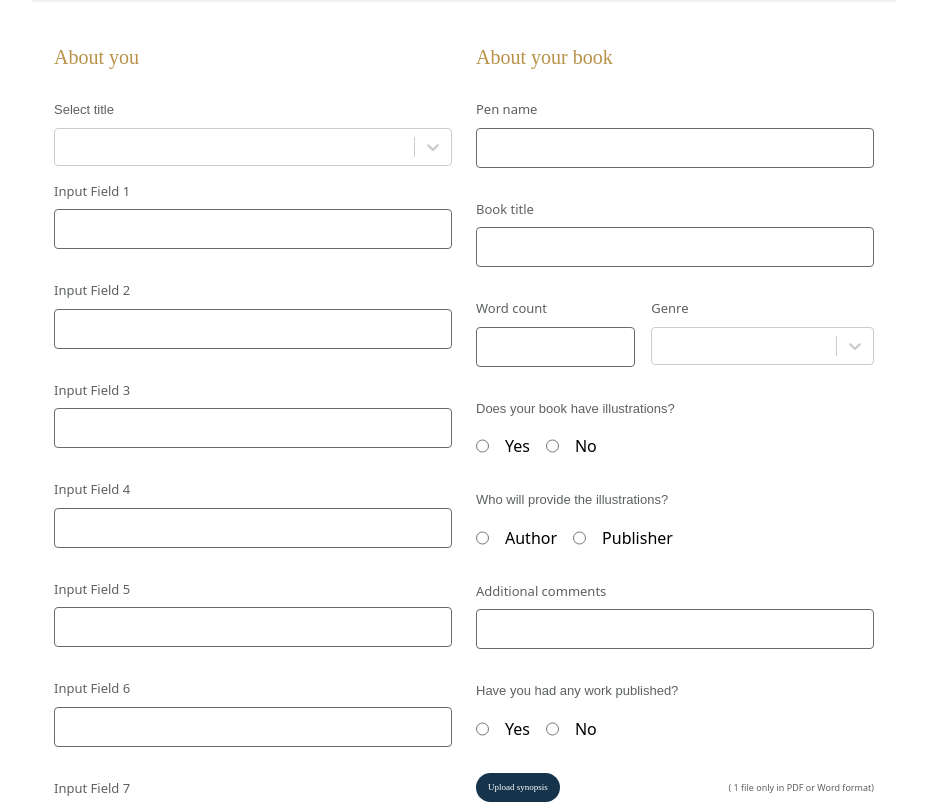
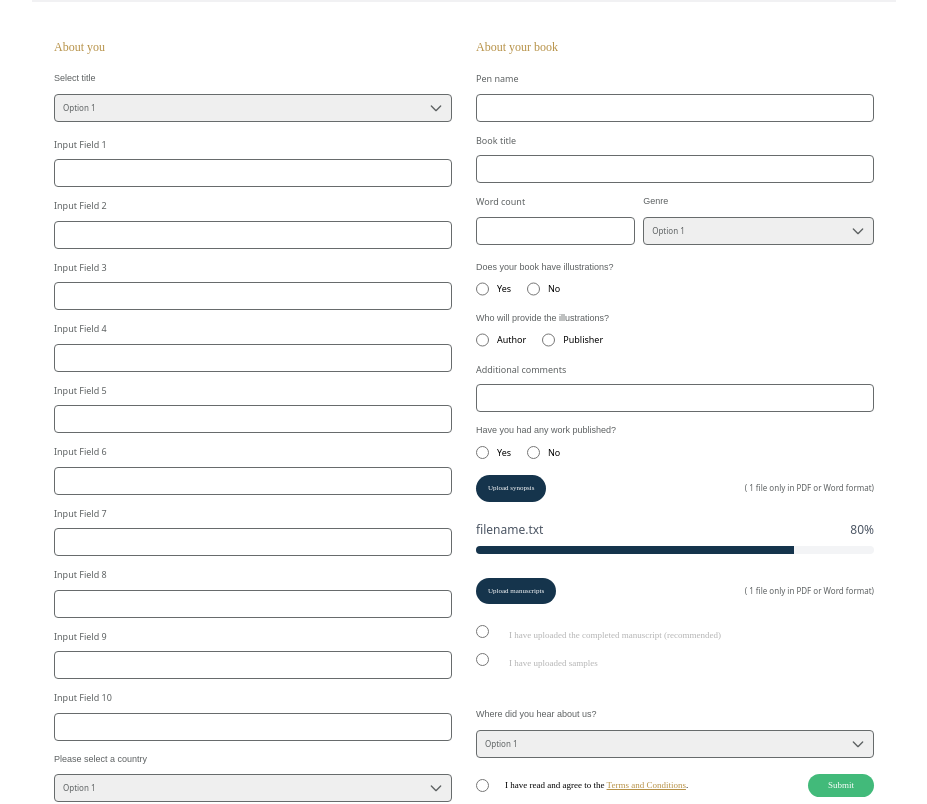
Before and after one commit to Hadees621/pegasus, a React (Create React App) app: page /submit-online in a window 1280 px wide. Shown: the part 300-1104 px from the top of the page, without its empty margins (176-1103 px from the left). Built offline with nearby package versions, Linux system fonts and the light colour scheme.

Commit message:
TILL 1440

```diff
--- a/src/pages/submit-online/components/AboutBook.js
+++ b/src/pages/submit-online/components/AboutBook.js
@@ -1,9 +1,9 @@
 import React, { useRef, useState } from "react";
 import { Link } from "react-router-dom";
-import Select from "react-select";
 import FileUpload from "./FileUpload.js";
 import RadioGroup from "./RadioGroup";
 import TextInput from "./TextInput";
+import SelectInput from "./SelectInput.js";
 
 const options = [
     { value: "option1", label: "Option 1" },
@@ -31,7 +31,7 @@ const AboutBook = () => {
     return (
         <>
             <div className="flex flex-col w-full">
-                <h1 className="text-[20px] text-[#B79248] font-fairplay mb-7 mt-5">
+                <h1 className="text-[20px] 1024:text-[12px] text-[#B79248] font-fairplay mb-7 mt-5 1024:my-4">
                     About your book
                 </h1>
                 <div className="w-full 2000:mt-2">
@@ -39,15 +39,12 @@ const AboutBook = () => {
                         <TextInput label="Pen name" id="inputField1" name="inputField1" />
                         <TextInput label="Book title" id="inputField2" name="inputField2" />
 
-                        <div className="flex gap-4 ">
+                        <div className="flex gap-4  1024:gap-2">
                             <div className="w-[40%]">
                                 <TextInput label="Word count" id="inputField3" name="inputField3" />
                             </div>
                             <div className="flex-1">
-                                <label className="block text-[#5D6162] text-[13px] mb-2" htmlFor="dropdownField">
-                                    Genre
-                                </label>
-                                <Select options={options} isSearchable={true} placeholder={null} />
+                                <SelectInput label={"Genre"} option={options} />
                             </div>
                         </div>
 
@@ -90,7 +87,7 @@ const AboutBook = () => {
                             onChange={handleFileChange}
                         />
 
-                        <div className="relative mb-11 pt-1">
+                        <div className="relative mb-11 pt-1 1024:mb-6">
                             <>
                                 <div className="mb-2 flex items-center justify-between text-xs">
                                     <div className="text-gray-600">filename.txt</div>
@@ -108,7 +105,7 @@ const AboutBook = () => {
                             onChange={handleFileChange}
                         />
 
-                        <div className="flex flex-col gap-3 mb-2">
+                        <div className="flex flex-col gap-3 mb-3 1024:gap-1 1024:mb-1">
                             <div className={`form-check space-x-5 ${selectedOption === 1 ? 'text-[#2E3059]' : 'text-[#B4B4B4]'}`}>
                                 <input
                                     type="radio"
@@ -118,7 +115,7 @@ const AboutBook = () => {
                                     onChange={() => handleRadioChange(1)}
                                     checked={selectedOption === 1}
                                 />
-                                <label className="form-check-label font-fairplay" htmlFor="radioOption1">
+                                <label className="form-check-label font-fairplay 1024:text-[9px]" htmlFor="radioOption1">
                                     I have uploaded the completed manuscript (recommended)
                                 </label>
                             </div>
@@ -132,18 +129,15 @@ const AboutBook = () => {
                                     onChange={() => handleRadioChange(2)}
                                     checked={selectedOption === 2}
                                 />
-                                <label className="form-check-label font-fairplay" htmlFor="radioOption2">
+                                <label className="form-check-label font-fairplay 1024:text-[9px]" htmlFor="radioOption2">
                                     I have uploaded samples
                                 </label>
                             </div>
                         </div>
 
-                        <div className="mb-14">
-                            <label className="block text-[13px] font-roboto text-[#5D6162] mb-2">
-                                Where did you hear about us?
-                            </label>
-                            <Select options={options} isSearchable={true} placeholder={null} />
-                        </div>
+                        <SelectInput label={"Where did you hear about us?"} options={options} />
+
+
 
                         <div className="form-check space-x-5 flex justify-between items-center">
                             <div className="space-x-4 items-center flex">
@@ -153,7 +147,7 @@ const AboutBook = () => {
                                     id="radio"
                                     name="radio"
                                 />
-                                <label className="form-check-label font-fairplay text-[12px] text-black">
+                                <label className="form-check-label font-fairplay text-[12px] 1024:text-[9px] text-black">
                                     I have read and agree to the{" "}
                                     <Link to="/terms" className="text-[#B79248] underline font-fairplay">
                                         Terms and Conditions
@@ -162,7 +156,7 @@ const AboutBook = () => {
                                 </label>
                             </div>
 
-                            <button className="bg-[#42BA7A] text-white px-9 py-[10px] rounded-3xl cursor-pointer text-[12px] font-fairplay">
+                            <button className="bg-[#42BA7A] text-white px-9 py-[10px] rounded-3xl cursor-pointer text-[12px] font-fairplay 1024:text-[9px] 1024:px-5 1024:py-[5px]">
                                 Submit
                             </button>
                         </div>
--- a/src/pages/submit-online/components/Aboutyou.js
+++ b/src/pages/submit-online/components/Aboutyou.js
@@ -1,26 +1,21 @@
 import React from "react";
 import SelectInput from "./SelectInput";
 import TextInputArray from "./TextInputArray";
-
-const options = [
-    { value: "option1", label: "Option 1" },
-    { value: "option2", label: "Option 2" },
-];
 
 const AboutYou = () => {
     return (
         <>
             <div className="flex flex-col w-full">
-                <h1 className="text-[20px] text-[#B79248] font-fairplay mb-7 mt-5">
+                <h1 className="text-[20px] 1024:text-[12px] text-[#B79248] font-fairplay mb-7 mt-5 1024:my-4">
                     About you
                 </h1>
                 <div className="w-full">
                     <form>
-                        <SelectInput label="Select title" id="titleSelect" options={options} />
+                        <SelectInput label="Select title" id="titleSelect" />
 
                         <TextInputArray count={10} />
 
-                        <SelectInput label="Select Country" id="titleSelect" options={options} />
+                        <SelectInput label="Please select a country" id="countrySelect" />
                     </form>
                 </div>
             </div>
@@ -29,63 +24,3 @@ const AboutYou = () => {
 };
 
 export default AboutYou;
-
-
-// import React from "react";
-// import Select from "react-select";
-
-// const options = [
-//     { value: "option1", label: "Option 1" },
-//     { value: "option2", label: "Option 2" },
-// ];
-
-// const AboutYou = () => {
-//     return (
-//         <>
-//             <div className="flex flex-col w-full">
-//                 {/* text-center 425:text-start  425:text-[15px] 768:text-[18px] 1024:text-[10px] 1440:text-[14px] 2000:text-[20px] */}
-//                 <h1 className="text-[20px] text-[#B79248] font-fairplay mb-7 mt-5">
-//                     About you
-//                 </h1>
-//                 <div className="w-full">
-//                     <form>
-//                         {/* <SelectInput label="Select title" id="titleSelect" options={options} */}
-//                         <div className="mb-10">
-//                             <label className="block mb-2 text-[13px] font-roboto text-[#5D6162]">
-//                                 Select title
-//                             </label>
-//                             <Select options={options} isSearchable={true} className={'text-[#5D6162]'} placeholder={null} />
-//                         </div>
-
-//                         {[...Array(10)].map((_, index) => (
-//                             <div key={index} className="mb-8">
-//                                 <label
-//                                     className="block text-[#5D6162] text-[13px] mb-2"
-//                                     htmlFor={`inputField${index + 1}`}
-//                                 >
-//                                     Input Field {index + 1}
-//                                 </label>
-//                                 <input
-//                                     type="text"
-//                                     id={`inputField${index + 1}`}
-//                                     name={`inputField${index + 1}`}
-//                                     className="w-full px-3 py-2 border border-[#676B6C] rounded-[4px] h-[40px]"
-//                                 />
-//                             </div>
-//                         ))}
-
-
-//                         <div className="mb-4">
-//                             <label className="block text-[13px] font-roboto text-[#5D6162] mb-2">
-//                                 Please Select a Country
-//                             </label>
-//                             <Select options={options} isSearchable={true} placeholder={null} />
-//                         </div>
-//                     </form>
-//                 </div>
-//             </div>
-//         </>
-//     );
-// };
-
-// export default AboutYou;
--- a/src/pages/submit-online/components/FileUpload.js
+++ b/src/pages/submit-online/components/FileUpload.js
@@ -2,10 +2,10 @@ import React from "react";
 
 const FileUpload = ({ label, onClick, onChange }) => {
     return (
-        <div className="mb-8 flex justify-between items-center">
+        <div className="mb-8 flex justify-between items-center 1024:mb-4">
             <>
                 <label
-                    className="bg-[#15344C] text-white text-[9px] px-3 py-2 1440:px-8 1440:py-[12px] rounded-3xl cursor-pointer 1440:text-[12px] font-fairplay"
+                    className="bg-[#15344C] text-white text-[9px] 1024:text-[7px] px-3 py-2 2000:px-8 2000:py-[12px] rounded-3xl cursor-pointer 2000:text-[12px] font-fairplay"
                     htmlFor="fileUploadButton"
                     onClick={onClick}
                 >
@@ -18,7 +18,7 @@ const FileUpload = ({ label, onClick, onChange }) => {
                     onChange={onChange}
                 />
             </>
-            <h1 className="text-[#5D6162] text-[9px] 1440:text-[13px]">( 1 file only in PDF or Word format)</h1>
+            <h1 className="text-[#5D6162] text-[9px] 1024:text-[8px] 2000:text-[13px]">( 1 file only in PDF or Word format)</h1>
         </div>
     );
 };
--- a/src/pages/submit-online/components/RadioGroup.js
+++ b/src/pages/submit-online/components/RadioGroup.js
@@ -2,13 +2,13 @@ import React from "react";
 
 const RadioGroup = ({ label, options, onChange, selectedOption }) => {
     return (
-        <div className="mb-8">
-            <label className="block text-[13px] font-roboto text-[#5D6162] mb-4">
+        <div className="mb-8 1024:mb-4">
+            <label className="block text-[13px] 1024:text-[9px] font-roboto text-[#5D6162] mb-4 1024:mb-2">
                 {label}
             </label>
             <div className="flex gap-4">
                 {options.map((option) => (
-                    <div key={option.value} className="form-check gap-4 flex">
+                    <div key={option.value} className="flex form-check gap-4 1024:gap-2">
                         <input
                             type="radio"
                             className="form-check-input"
@@ -17,7 +17,7 @@ const RadioGroup = ({ label, options, onChange, selectedOption }) => {
                             onChange={() => onChange(option)}
                             checked={selectedOption === option}
                         />
-                        <label className="form-check-label" htmlFor={`radio${option.value}`}>
+                        <label className="form-check-label 1024:text-[9px]" htmlFor={`radio${option.value}`}>
                             {option.label}
                         </label>
                     </div>
--- a/src/pages/submit-online/components/Section.js
+++ b/src/pages/submit-online/components/Section.js
@@ -11,8 +11,8 @@ const Section = () => {
                 subtitle="Home — Submit online"
                 para="Please fill in the form below to submit your work to our editorial team, who will be in touch with you after reviewing your submission. The review process usually takes between 4-6 weeks. Electronic versions of your full manuscript should be in one file and not separate chapters."
             />
-
-            <div className="flex flex-col 1440:mx-[430px] 1440:gap-16 mx-6 mb-20 1024:flex-row 1024:gap-6 1024:mx-[230px] 1440:bg-blue-600">
+            {/* 1024:bg-red-600 1440:bg-blue-900 1827:bg-orange-900 */}
+            <div className="flex flex-col 2000:mx-[430px] 2000:gap-16 mx-6 mb-20 1024:flex-row 1024:gap-6 1024:mx-[230px] 1440:mx-[350px]  1535:mx-[440px] 1827:mx-[500px] 2560:mx-[530px] ">
                 <AboutYou />
                 <AboutBook />
             </div>
--- a/src/pages/submit-online/components/SelectInput.js
+++ b/src/pages/submit-online/components/SelectInput.js
@@ -1,13 +1,41 @@
 import React from "react";
-import Select from "react-select";
 
-const SelectInput = ({ label, id, options, ...props }) => {
+const SelectInput = ({ label, id, className, ...props }) => {
+
+  const options = [
+    { value: "option1", label: "Option 1" },
+    { value: "option2", label: "Option 2" },
+  ];
+
   return (
-    <div className="mb-4">
-      <label className="block text-[13px] font-roboto text-[#5D6162] mb-2" htmlFor={id}>
+    <div className={`mb-8 1024:mb-4`}>
+      <label className="block text-[13px] 1024:text-[9px] font-roboto text-[#5D6162] mb-2" htmlFor={id}>
         {label}
       </label>
-      <Select options={options} isSearchable={true} className={'text-[#5D6162]'} placeholder={null} {...props} />
+      <div className="relative">
+        <select
+          id={id}
+          className={`flex items-center pl-2 w-full border border-[#676B6C] rounded-[4px] h-[40px] text-[#5D6162] appearance-none 1024:h-[28px] 1024:text-[8px] `}
+          {...props}
+        >
+          {options.map((option) => (
+            <option key={option.value} value={option.value} className="1024:text-[8px]">
+              {option.label}
+            </option>
+          ))}
+        </select>
+        <div className="absolute inset-y-0 right-0 flex items-center pr-2 pointer-events-none">
+          <svg
+            className="w-4 h-4 text-[#5D6162]"
+            fill="none"
+            stroke="currentColor"
+            viewBox="0 0 24 24"
+            xmlns="http://www.w3.org/2000/svg"
+          >
+            <path strokeLinecap="round" strokeLinejoin="round" strokeWidth="2" d="M19 9l-7 7-7-7"></path>
+          </svg>
+        </div>
+      </div>
     </div>
   );
 };
--- a/src/pages/submit-online/components/TextInput.js
+++ b/src/pages/submit-online/components/TextInput.js
@@ -2,15 +2,15 @@ import React from "react";
 
 const TextInput = ({ label, id, name, ...props }) => {
     return (
-        <div className="mb-8">
-            <label className="block text-[#5D6162] text-[13px] mb-2" htmlFor={id}>
+        <div className="mb-8 1024:mb-3">
+            <label className="block text-[#5D6162] text-[13px] 1024:text-[9px] mb-2" htmlFor={id}>
                 {label}
             </label>
             <input
                 type="text"
                 id={id}
                 name={name}
-                className="w-full px-3 py-2 border border-[#676B6C] rounded-[4px] h-[40px]"
+                className="w-full px-3 py-2 border border-[#676B6C] rounded-[4px] h-[40px] 1024:h-[28px]"
                 {...props}
             />
         </div>
--- a/tailwind.config.js
+++ b/tailwind.config.js
@@ -11,6 +11,7 @@ module.exports = {
 				'1024': '1024px',
 				'1440': '1440px',
 				'1535': '1535px',
+				'1827': '1827px',
 				'2000': '2000px',
 				'2560': '2560px',
 			},
```
